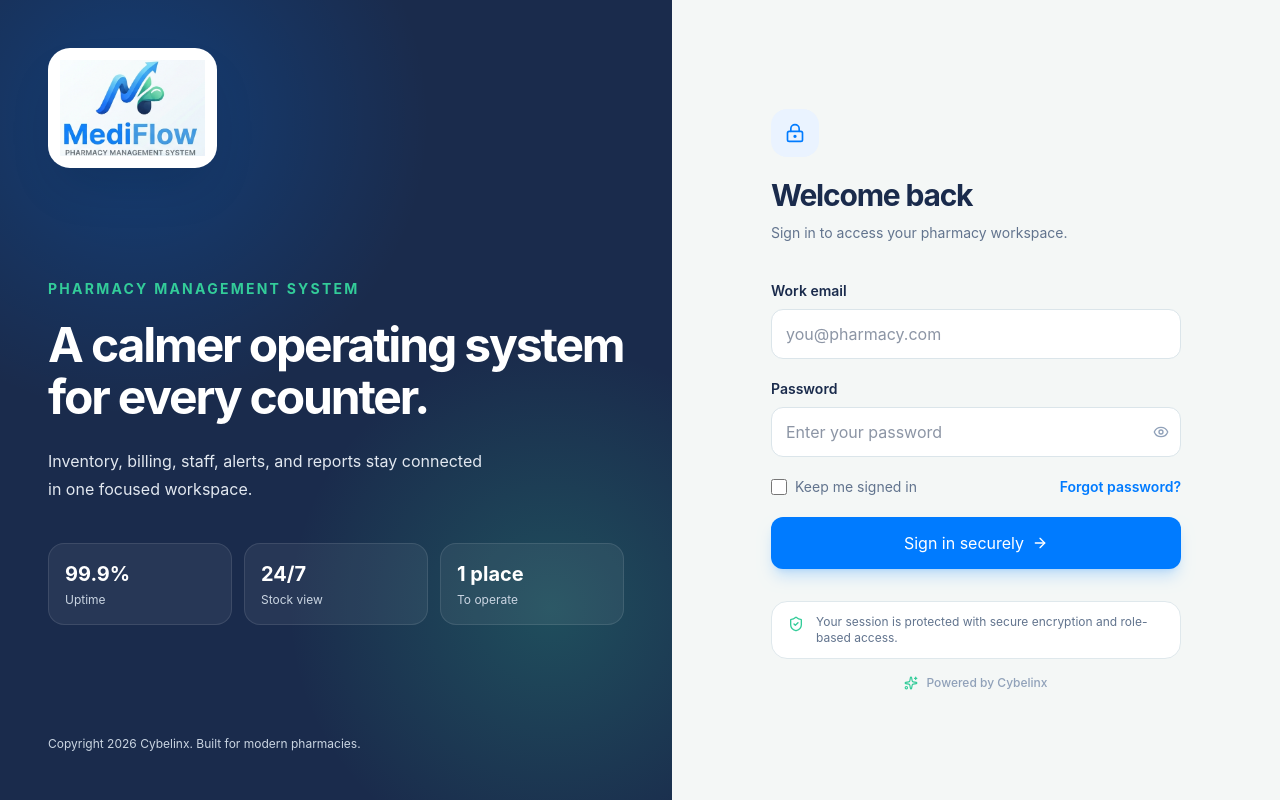
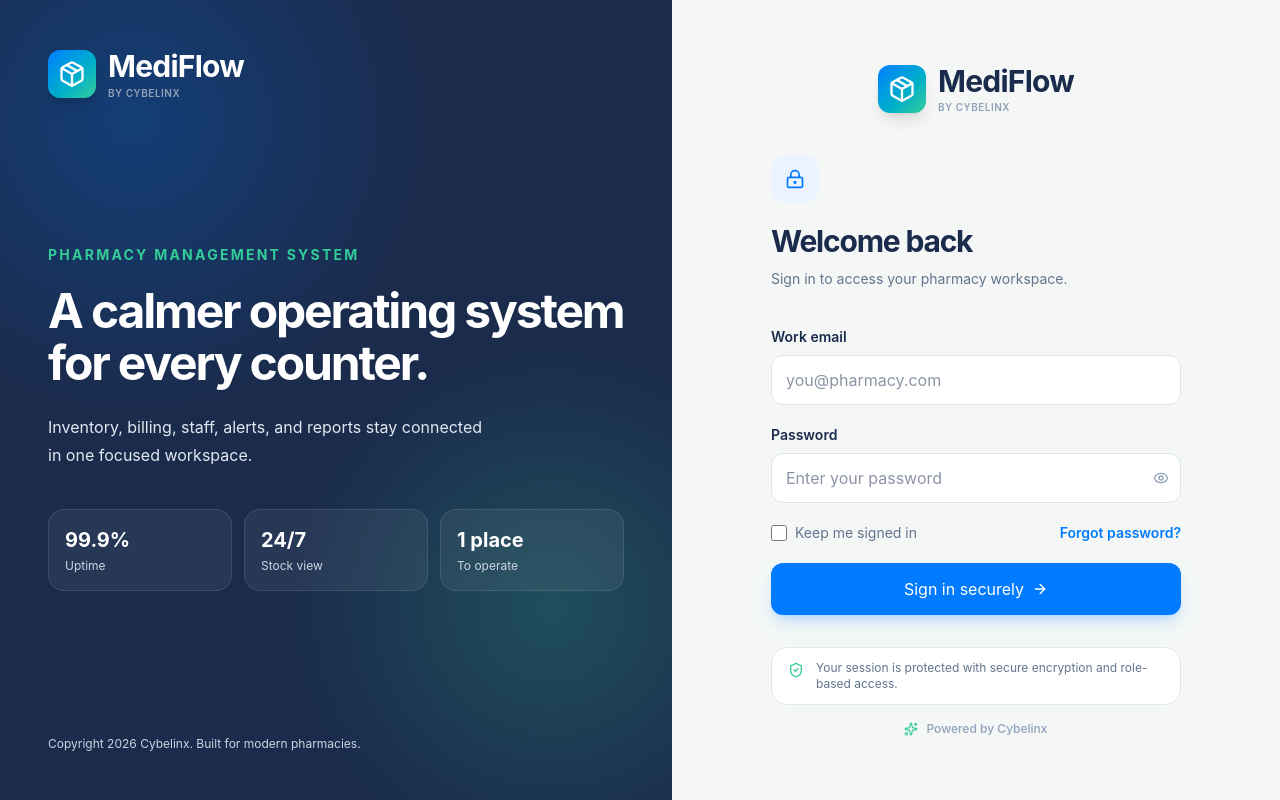
Before and after one commit to selva-aiprojects/mediflow, a React (Vite) app in the folder frontend/: page /login in a window 1280 px wide. Built offline with nearby package versions, Linux system fonts and the light colour scheme; no server answers.

Commit message:
fix: correctly brand as MediFlow by Cybelinx

```diff
--- a/frontend/index.html
+++ b/frontend/index.html
@@ -7,7 +7,7 @@
     <link rel="apple-touch-icon" href="/apple-touch-icon.png" />
     <meta name="theme-color" content="#1A2B4C" />
     <meta name="viewport" content="width=device-width, initial-scale=1.0" />
-    <title>Cybelinx | Pharmacy Management System</title>
+    <title>MediFlow by Cybelinx | Pharmacy OS</title>
   </head>
   <body>
     <div id="root"></div>
--- a/frontend/src/components/layout/Sidebar.tsx
+++ b/frontend/src/components/layout/Sidebar.tsx
@@ -43,7 +43,7 @@ export default function Sidebar({ collapsed, onToggle }: { collapsed: boolean; o
     <div className={cn('mb-8 flex items-center px-2', collapsed ? 'justify-center' : 'justify-between')}>
       <div className="flex items-center gap-3 overflow-hidden">
         <div className="grid h-11 w-11 shrink-0 place-items-center overflow-hidden rounded-2xl bg-gradient-to-br from-[#007BFF] to-[#33CC99] text-white shadow-lg shadow-[#007BFF]/20"><Package className="h-6 w-6" /></div>
-        {!collapsed && <div><p className="text-base font-bold tracking-tight text-white">Cybelinx</p><p className="text-[10px] font-medium tracking-[.14em] text-[#33CC99]">PHARMACY OS</p></div>}
+        {!collapsed && <div className="flex flex-col"><p className="text-base font-bold tracking-tight text-white leading-tight">MediFlow</p><p className="text-[9px] font-semibold tracking-wider text-slate-400">BY CYBELINX</p></div>}
       </div>
       {!collapsed && <button onClick={onToggle} aria-label="Collapse navigation" className="rounded-lg p-1.5 text-slate-500 hover:bg-white/5 hover:text-white"><PanelLeftClose className="h-4 w-4" /></button>}
     </div>
--- a/frontend/src/pages/DashboardPage.tsx
+++ b/frontend/src/pages/DashboardPage.tsx
@@ -203,7 +203,7 @@ export default function DashboardPage() {
           <div className="absolute -right-10 -top-10 h-40 w-40 rounded-full bg-gradient-to-br from-indigo-500/30 to-purple-500/0 blur-2xl"></div>
           <div className="flex items-center gap-2 mb-1">
             <Sparkles className="h-4 w-4 text-indigo-400" />
-            <h2 className="text-xl font-bold bg-clip-text text-transparent bg-gradient-to-r from-indigo-200 to-white">Cognivectra AI</h2>
+            <h2 className="text-xl font-bold bg-clip-text text-transparent bg-gradient-to-r from-indigo-200 to-white">MediFlow AI</h2>
           </div>
           <p className="mt-1 text-sm leading-6 text-slate-300">Predictive analytics & insights for your store.</p>
           <div className="mt-6 space-y-4">
--- a/frontend/src/pages/LandingPage.tsx
+++ b/frontend/src/pages/LandingPage.tsx
@@ -16,7 +16,10 @@ export default function LandingPage() {
           <div className="grid h-10 w-10 shrink-0 place-items-center rounded-xl bg-gradient-to-br from-[#007BFF] to-[#33CC99] text-white shadow-[0_0_20px_rgba(51,204,153,0.3)]">
             <Activity className="h-5 w-5" />
           </div>
-          <p className="text-2xl font-bold tracking-tight text-white">Cybelinx</p>
+          <div className="flex flex-col">
+            <p className="text-xl font-bold tracking-tight text-white leading-tight">MediFlow</p>
+            <p className="text-[10px] font-semibold uppercase tracking-wider text-slate-400">by Cybelinx</p>
+          </div>
         </div>
         <div className="flex items-center gap-6">
           <Link to="/login" className="text-sm font-medium text-slate-300 hover:text-white transition-colors">Sign In</Link>
@@ -30,7 +33,7 @@ export default function LandingPage() {
         {/* Badge */}
         <div className="mb-8 flex items-center gap-2 rounded-full border border-white/10 bg-white/5 px-4 py-1.5 backdrop-blur-sm">
           <Sparkles className="h-3.5 w-3.5 text-[#33CC99]" />
-          <span className="text-xs font-semibold uppercase tracking-wider text-slate-300">Introducing Cybelinx AI 2.0</span>
+          <span className="text-xs font-semibold uppercase tracking-wider text-slate-300">Introducing MediFlow AI 2.0</span>
         </div>
 
         {/* Hero Text */}
@@ -38,7 +41,7 @@ export default function LandingPage() {
           The operating system for <span className="bg-gradient-to-r from-[#007BFF] to-[#33CC99] bg-clip-text text-transparent">modern pharmacies.</span>
         </h1>
         <p className="mx-auto mt-6 max-w-2xl text-center text-lg leading-8 text-slate-400">
-          Supercharge your pharmacy operations with predictive AI, seamless POS, and automated inventory management. Cybelinx handles the complexity so you can focus on patient care.
+          Supercharge your pharmacy operations with predictive AI, seamless POS, and automated inventory management. MediFlow handles the complexity so you can focus on patient care.
         </p>
 
         {/* CTA */}
@@ -62,7 +65,7 @@ export default function LandingPage() {
                 <div className="h-3 w-3 rounded-full bg-amber-500/80" />
                 <div className="h-3 w-3 rounded-full bg-emerald-500/80" />
               </div>
-              <div className="mx-auto flex h-6 w-1/3 items-center justify-center rounded-md bg-white/5 text-[10px] text-slate-500">cybelinx.app</div>
+              <div className="mx-auto flex h-6 w-1/3 items-center justify-center rounded-md bg-white/5 text-[10px] text-slate-500">mediflow.cybelinx.com</div>
             </div>
             {/* Image mock or grid */}
             <div className="p-8 grid grid-cols-1 md:grid-cols-3 gap-6 opacity-70 transition-opacity duration-700 group-hover:opacity-100">
--- a/frontend/src/pages/LoginPage.tsx
+++ b/frontend/src/pages/LoginPage.tsx
@@ -36,8 +36,12 @@ export default function LoginPage() {
     <section className="relative hidden overflow-hidden bg-[#1A2B4C] p-12 lg:flex lg:flex-col lg:justify-between">
       <div className="absolute inset-0 bg-[radial-gradient(circle_at_20%_15%,rgba(0,123,255,.24),transparent_34%),radial-gradient(circle_at_82%_76%,rgba(51,204,153,.22),transparent_32%)]" />
       <div className="relative">
-        <div className="inline-flex rounded-[22px] bg-white p-3 shadow-2xl shadow-black/15">
-          <img src="/brand/mediflow-logo.png" alt="MediFlow pharmacy management system" className="h-24 w-auto object-contain" />
+        <div className="flex items-center gap-3">
+          <div className="grid h-12 w-12 shrink-0 place-items-center rounded-xl bg-gradient-to-br from-[#007BFF] to-[#33CC99] text-white shadow-lg"><Package className="h-7 w-7" /></div>
+          <div className="flex flex-col">
+            <p className="text-3xl font-bold tracking-tight text-white leading-tight">MediFlow</p>
+            <p className="text-[10px] font-semibold tracking-wider text-slate-400">BY CYBELINX</p>
+          </div>
         </div>
       </div>
       <div className="relative max-w-xl">
@@ -60,9 +64,14 @@ export default function LoginPage() {
 
     <section className="flex items-center justify-center p-6 sm:p-10">
       <div className="w-full max-w-[410px]">
-        <div className="mb-10 flex justify-center lg:hidden items-center gap-2">
-          <div className="grid h-10 w-10 shrink-0 place-items-center rounded-xl bg-gradient-to-br from-[#007BFF] to-[#33CC99] text-white shadow-lg"><Package className="h-6 w-6" /></div>
-          <p className="text-2xl font-bold tracking-tight text-[#1A2B4C]">Cybelinx</p>
+        <div className="mb-10 flex justify-center">
+          <div className="flex items-center gap-3">
+            <div className="grid h-12 w-12 shrink-0 place-items-center rounded-xl bg-gradient-to-br from-[#007BFF] to-[#33CC99] text-white shadow-lg"><Package className="h-7 w-7" /></div>
+            <div className="flex flex-col">
+              <p className="text-3xl font-bold tracking-tight text-[#1A2B4C] leading-tight">MediFlow</p>
+              <p className="text-[10px] font-semibold tracking-wider text-slate-400">BY CYBELINX</p>
+            </div>
+          </div>
         </div>
         <div>
           <div className="mb-5 grid h-12 w-12 place-items-center rounded-2xl bg-[#eaf3ff] text-[#007BFF]"><LockKeyhole className="h-5 w-5" /></div>
--- a/frontend/src/pages/SalesPage.tsx
+++ b/frontend/src/pages/SalesPage.tsx
@@ -299,7 +299,7 @@ export default function SalesPage() {
   // ── Print any bill (POS cart or saved from history) ───
 
   const printBill = (bill: any) => {
-    const pharmacyName = 'Cybelinx Pharmacy'
+    const pharmacyName = 'MediFlow Pharmacy'
     const pharmacyAddress = '123 Health Street, Medical District'
     const pharmacyGstin = '27AAACT1234F1Z5'
     const drugLicense = 'MH-12345'
@@ -552,7 +552,7 @@ export default function SalesPage() {
               <div className="flex items-center gap-4">
                 <div className="grid h-9 w-9 place-items-center rounded-xl bg-[#1A2B4C] text-white"><Pill className="h-4 w-4" /></div>
                 <div>
-                  <p className="text-sm font-bold text-[#1A2B4C]">Cybelinx Pharmacy</p>
+                  <p className="text-sm font-bold text-[#1A2B4C]">MediFlow Pharmacy</p>
                   <p className="text-[10px] text-slate-400">Bill: {billNo} · {today()} · {nowTime()}</p>
                 </div>
               </div>
```
